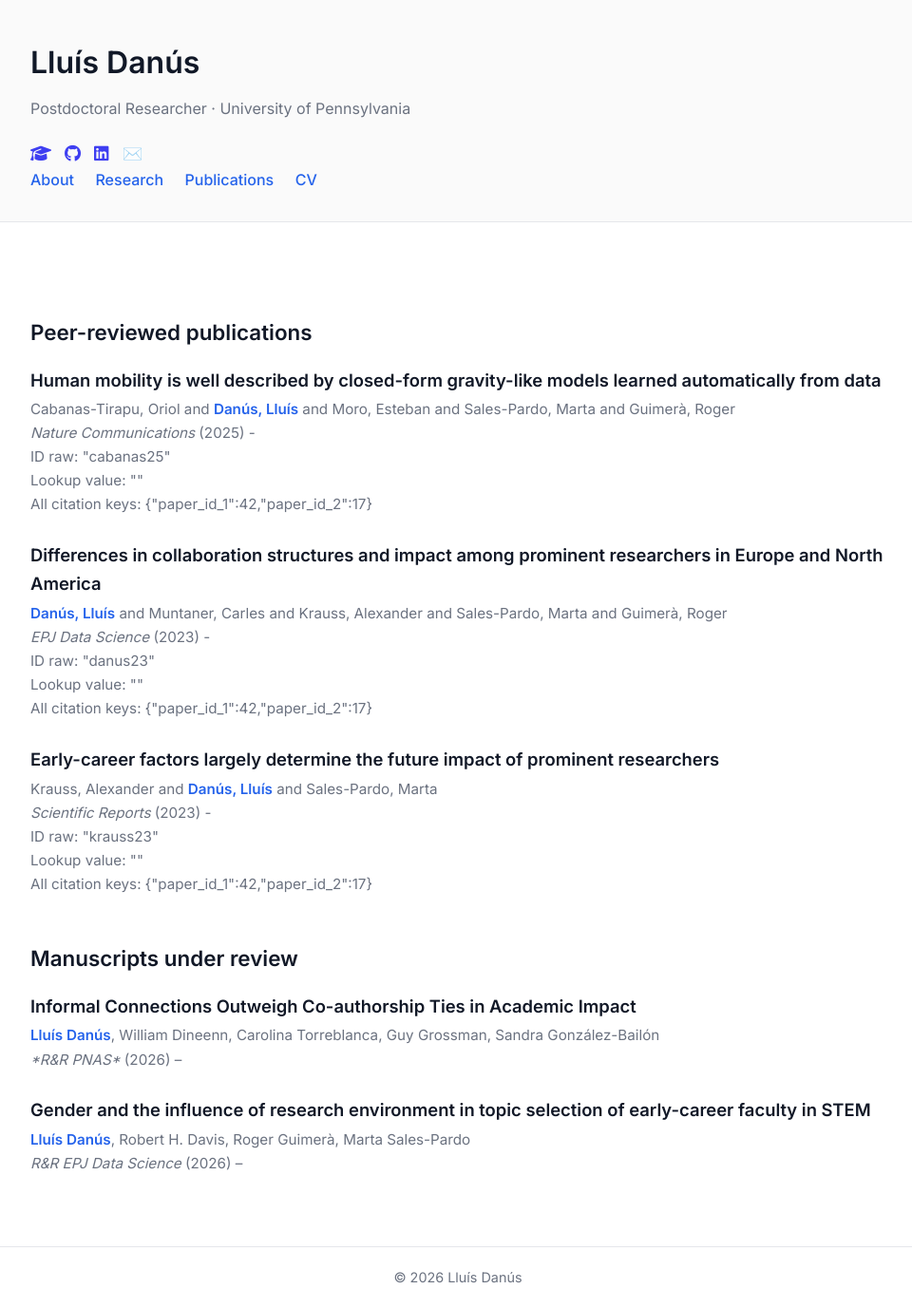
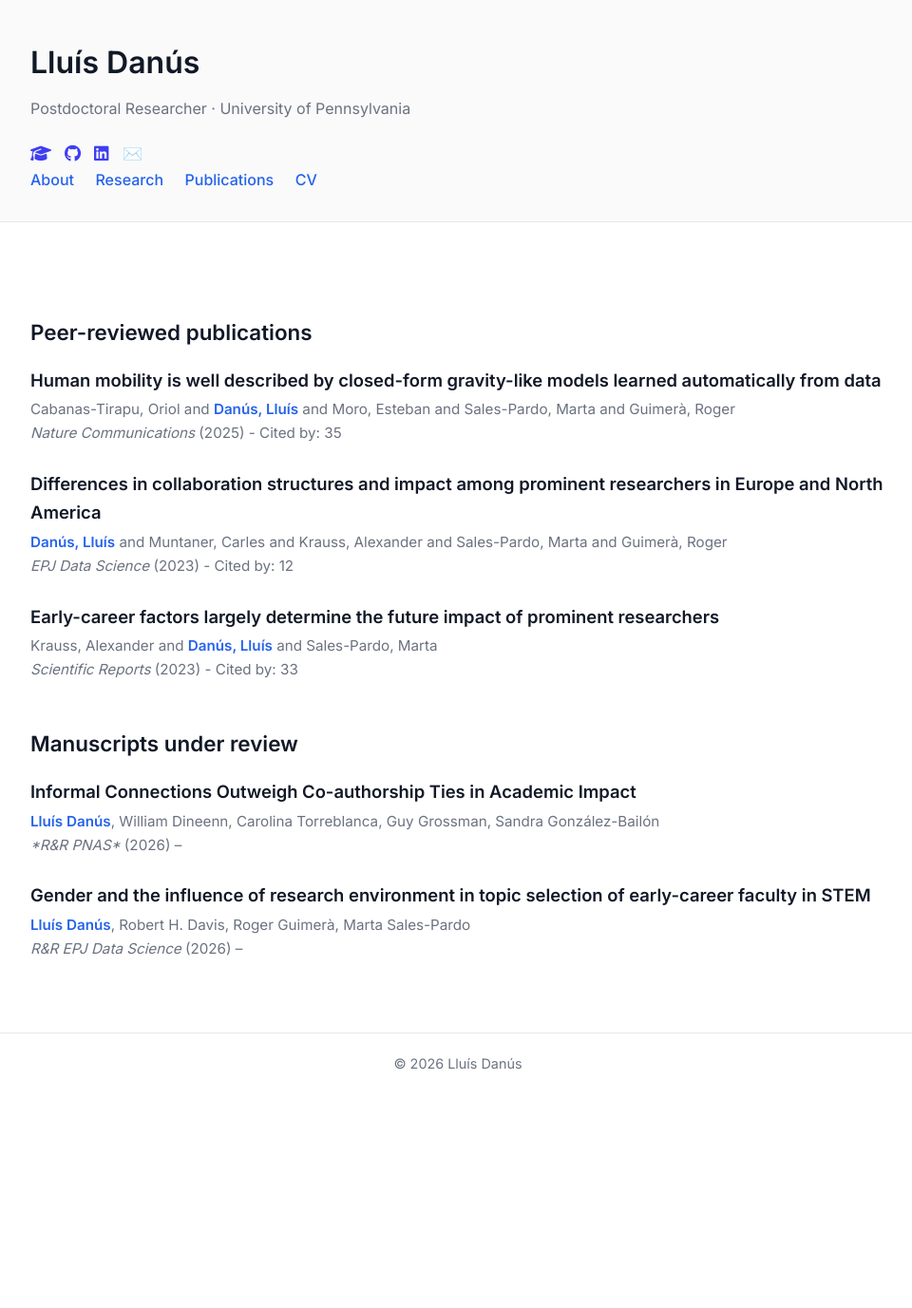
Before and after one commit to lluisdanus/lluisdanus.github.io, a Jekyll site: the page built from publications.md, in a window 1280 px wide. Shown: the whole page at 95% size, without its empty margins (158-1118 px from the left). Built offline with Jekyll 4.4.1, drawn with Linux system fonts in a browser that asks for light colours; after the commit the page ends 1152 px from its top, so only the background shows below that.

Commit message:
fixing publications

```diff
--- a/_data/citations.json
+++ /dev/null
@@ -1,4 +0,0 @@
-{
-  "paper_id_1": 42,
-  "paper_id_2": 17
-}
--- a/publications.md
+++ b/publications.md
@@ -16,12 +16,7 @@
   {{ pub.authors | replace: "Danús, Lluís", "<span class='author'>Danús, Lluís</span>" }}
   <br>
   <em>{{ pub.journal }}</em> ({{ pub.year }}) -
-<br>
-ID raw: "{{ pub.id }}"
-<br>
-Lookup value: "{{ site.data.citations[pub.id] }}"
-<br>
-All citation keys: {{ site.data.citations | jsonify }}
+  Cited by: {{ site.data.citations[pub.id] }}
 </div>
 
 </div>
```
Also changed, not shown: _posts/2026-02-10-paper-accepted.md (deleted, +0 -6 lines), _posts/2026-03-02-poster-accepted.md (added, +6 -0 lines), _posts/2026-03-02-talk-accepted.md (added, +6 -0 lines).
